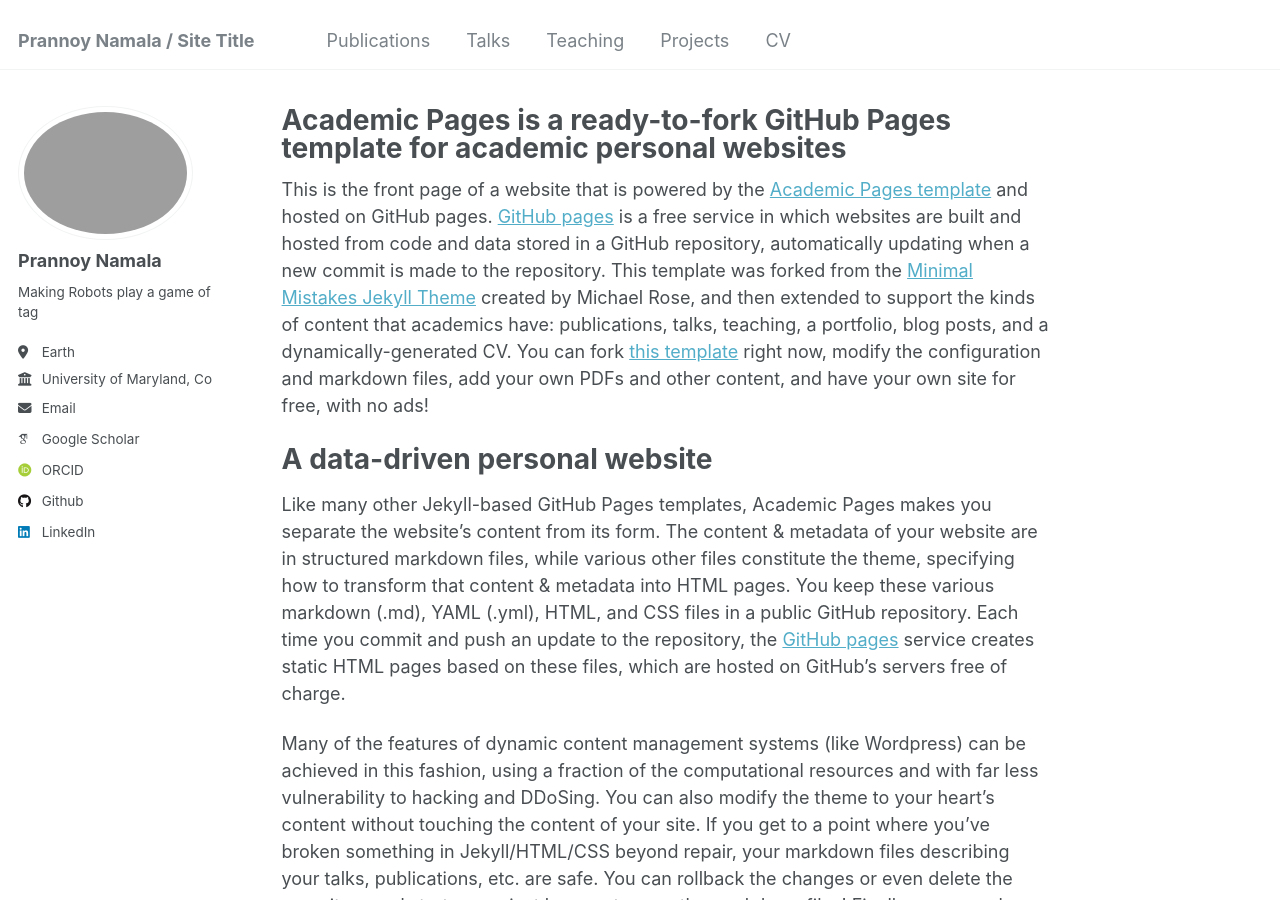
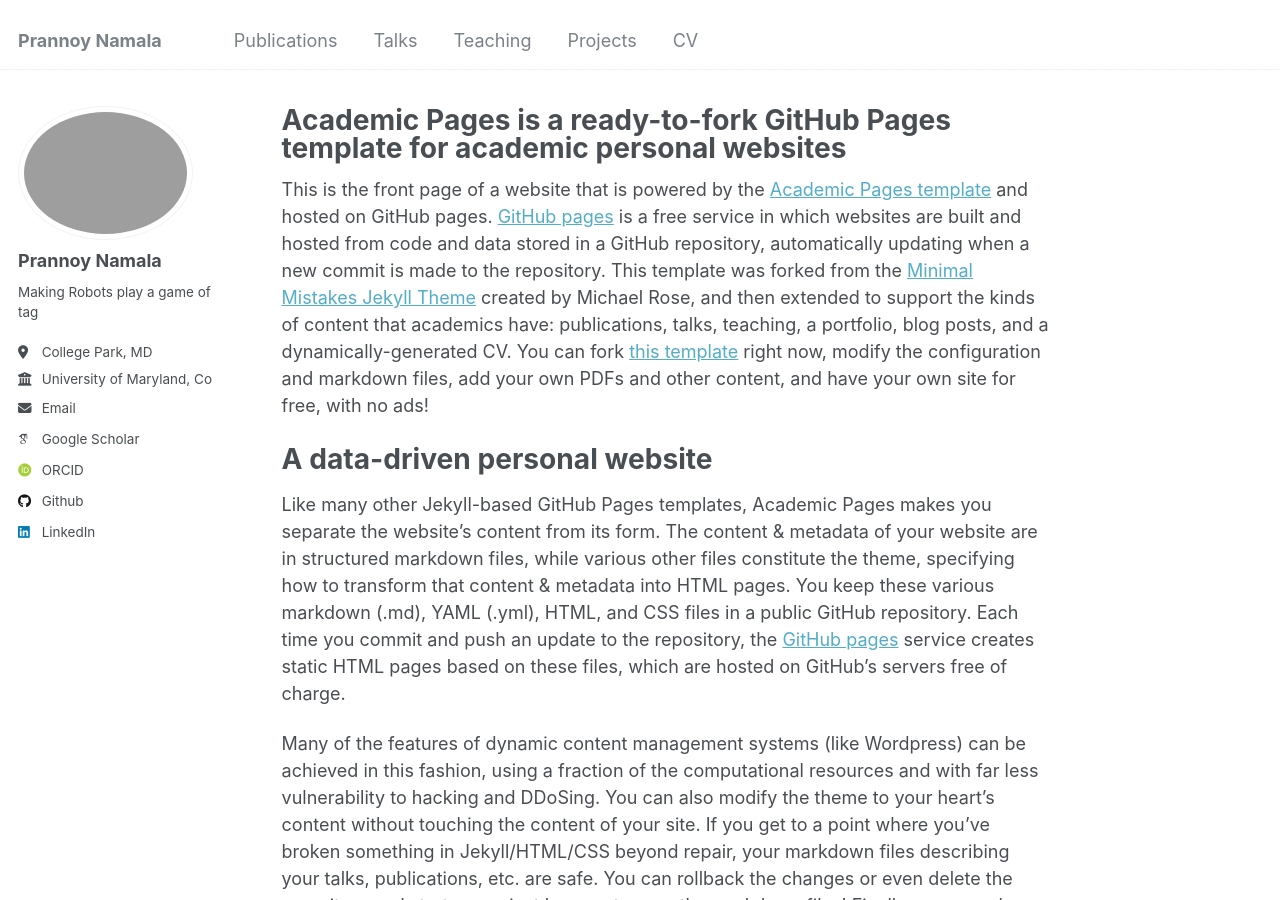
Before and after one commit to PrannoyNamala/PrannoyNamala.github.io, a Jekyll site: the page built from _pages/about.md, in a window 1280 px wide and 900 px high. Built offline with Jekyll 4.4.1, drawn with Linux system fonts in a browser that asks for light colours; some web fonts are replaced.

Commit message:
Update _config.yml

```diff
--- a/_config.yml
+++ b/_config.yml
@@ -8,7 +8,7 @@
 
 # Basic Site Settings
 locale                   : "en-US"
-title                    : "Prannoy Namala / Site Title"
+title                    : "Prannoy Namala"
 title_separator          : "-"
 name                     : &name "Prannoy Namala"
 description              : &description "personal description"
@@ -25,7 +25,7 @@ author:
   name             : "Prannoy Namala"
   pronouns         : # example: "she/her"
   bio              : "Making Robots play a game of tag"
-  location         : "Earth"
+  location         : "College Park, MD"
   employer         : "University of Maryland, College Park"
   uri              : # URL
   email            : "pnamala@umd.edu"
```
